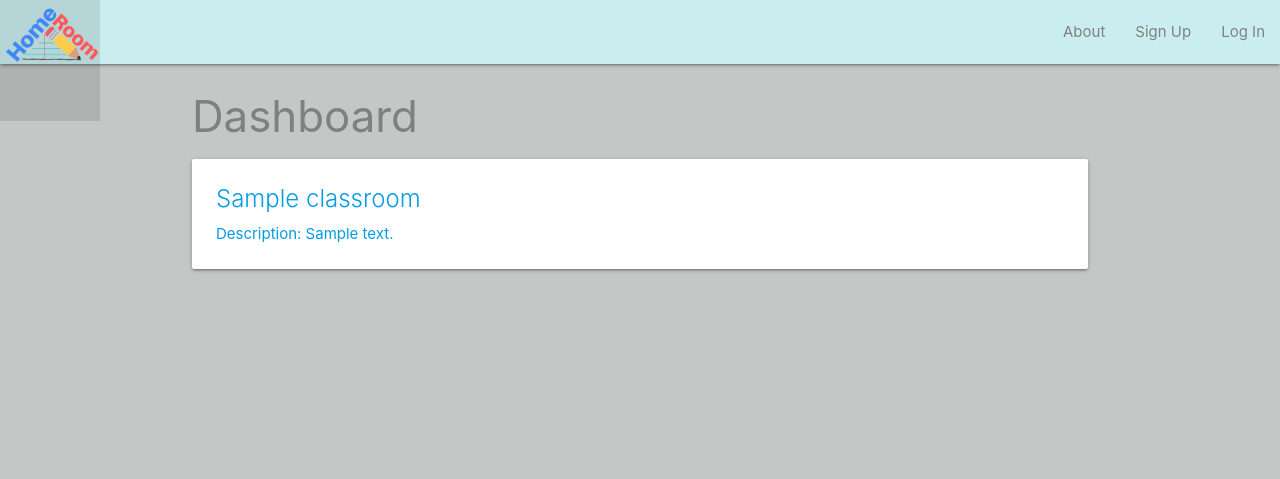
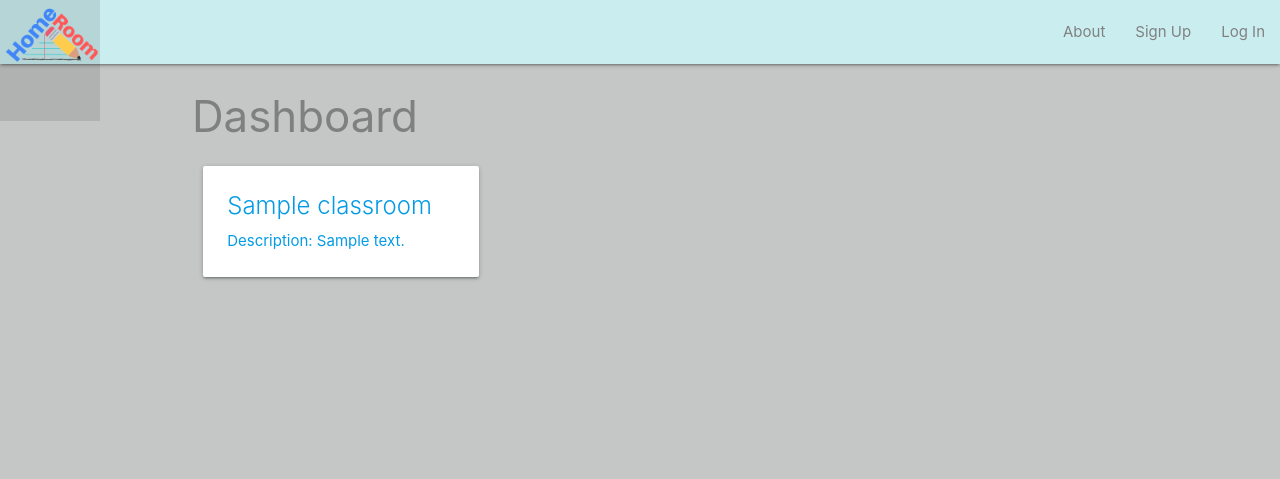
Before and after one commit to MarcialBot/HomeRoom, a Django app: page /classrooms/ in a window 1280 px wide. Shown: the top 479 px of the page. Run offline with Django 3.2, Linux system fonts and the light colour scheme; tables that the repository leaves empty hold one stand-in row (values such as "Sample post").

Commit message:
Add css to classlist

```diff
--- a/main_app/templates/classroom/classroom-list.html
+++ b/main_app/templates/classroom/classroom-list.html
@@ -7,24 +7,29 @@
 {% if profile.user_type == admin and object_list.count == 0 %}
     <h3 class="red-text">There are no Classes</h3>
 {% elif profile.user_type == admin %}
+<div  class="row">
     {% for classroom in classrooms %}
-    <div class="card">
+    <div class="col s4">
+    <div id="classcards" class="card">
         <a href="{% url 'classroom_detail' classroom.id %}">
-            <div class="card-content">
+            <div  class="card-content">
                 <span class="card-title">{{ classroom.subject }}</span>
                 <p>Description: {{ classroom.description }}</p>
                 <!-- still need to add list of students here -->
             </div>
         </a>
     </div>
+</div>
+
     {% endfor %}
+</div>
 <!-- If user is teacher
     class name, list of students-->
 {% elif profile.user_type == teacher and object_list.count == 0 %}
     <h3 class="red-text">There are no Classes</h3>
 {% elif profile.user_type == teacher %}
     {% for classroom in classrooms %}
-    <div class="card">
+    <div  class="card">
         <a href="{% url 'classroom_detail' classroom.id %}">
             <div class="card-content">
                 <span class="card-title">{{ classroom.subject }}</span>
```
